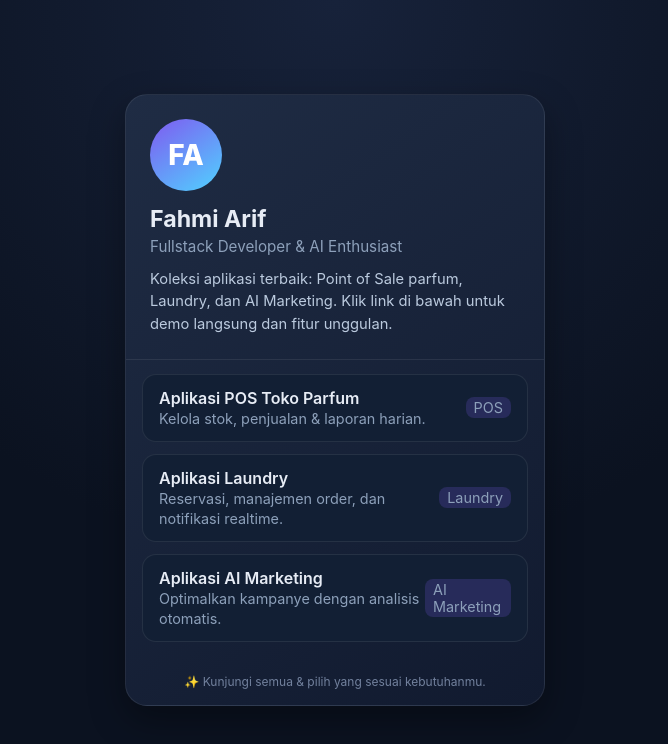
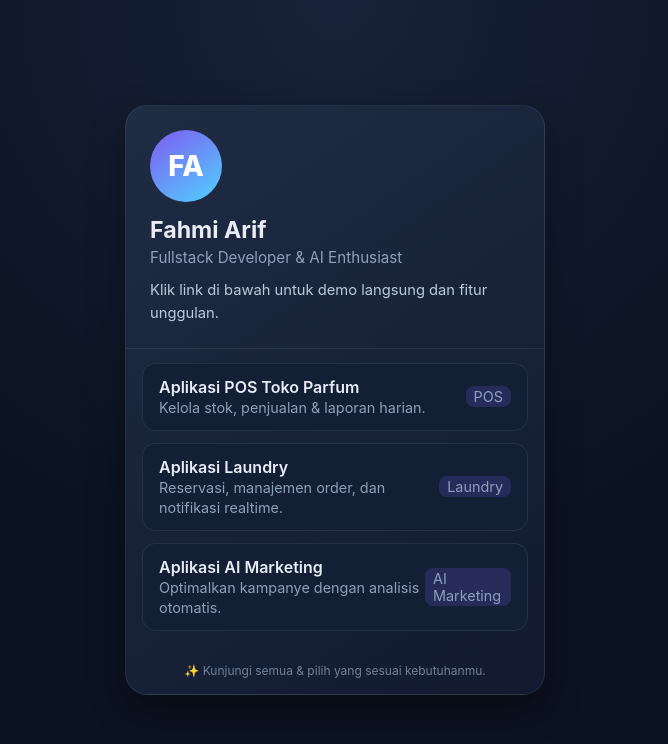
Before and after one commit to fahmiarif/software, a plain HTML site: page index.html in a window 1280 px wide. Shown: the whole page, without its empty margins (305-973 px from the left). Drawn offline with Linux system fonts and the light colour scheme.

Commit message:
Update bio section to simplify content

```diff
--- a/index.html
+++ b/index.html
@@ -96,7 +96,7 @@
         <div class="avatar" aria-hidden="true">FA</div>
         <h1 class="name">Fahmi Arif</h1>
         <p class="role">Fullstack Developer & AI Enthusiast</p>
-        <p class="bio">Koleksi aplikasi terbaik: Point of Sale parfum, Laundry, dan AI Marketing. Klik link di bawah untuk demo langsung dan fitur unggulan.</p>
+        <p class="bio">Klik link di bawah untuk demo langsung dan fitur unggulan.</p>
       </section>
       <section class="links">
         <a class="link-card" href="https://parfume.my.id" target="_blank" rel="noopener noreferrer">
```
